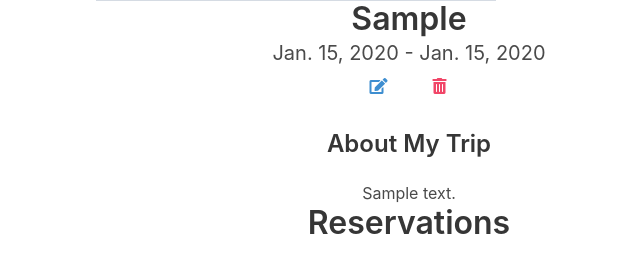
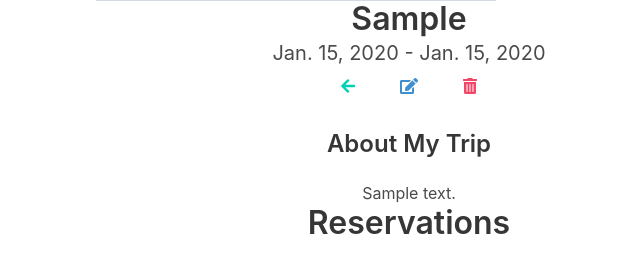
Before and after one commit to kellims/Capstone-Project-Trippin, a Django app: page /trips/1/ in a window 1280 px wide. Shown: the part 351-617 px from the top of the page, without its empty margins (231-871 px from the left). Run offline with Django 4.2, Linux system fonts and the light colour scheme; tables that the repository leaves empty hold one stand-in row (values such as "Sample post"); grey boxes marked "Sample" are stand-in pictures.

Commit message:
back arrow button added to trip detail page

```diff
--- a/main_app/templates/trip_detail.html
+++ b/main_app/templates/trip_detail.html
@@ -10,6 +10,11 @@
 </div>
 <div class="detail__container">
     <div class="buttons">
+        <a href="" class="button is-rounded is-primary is-inverted">
+            <span class="icon">
+              <i class="fas fa-arrow-left"></i>
+            </span>
+          </a>
         <a href="{% url 'trip_update' trip.pk %}" class="button is-rounded is-info is-inverted">
             <span class="icon">
                 <i class="fas fa-edit"></i>
```
